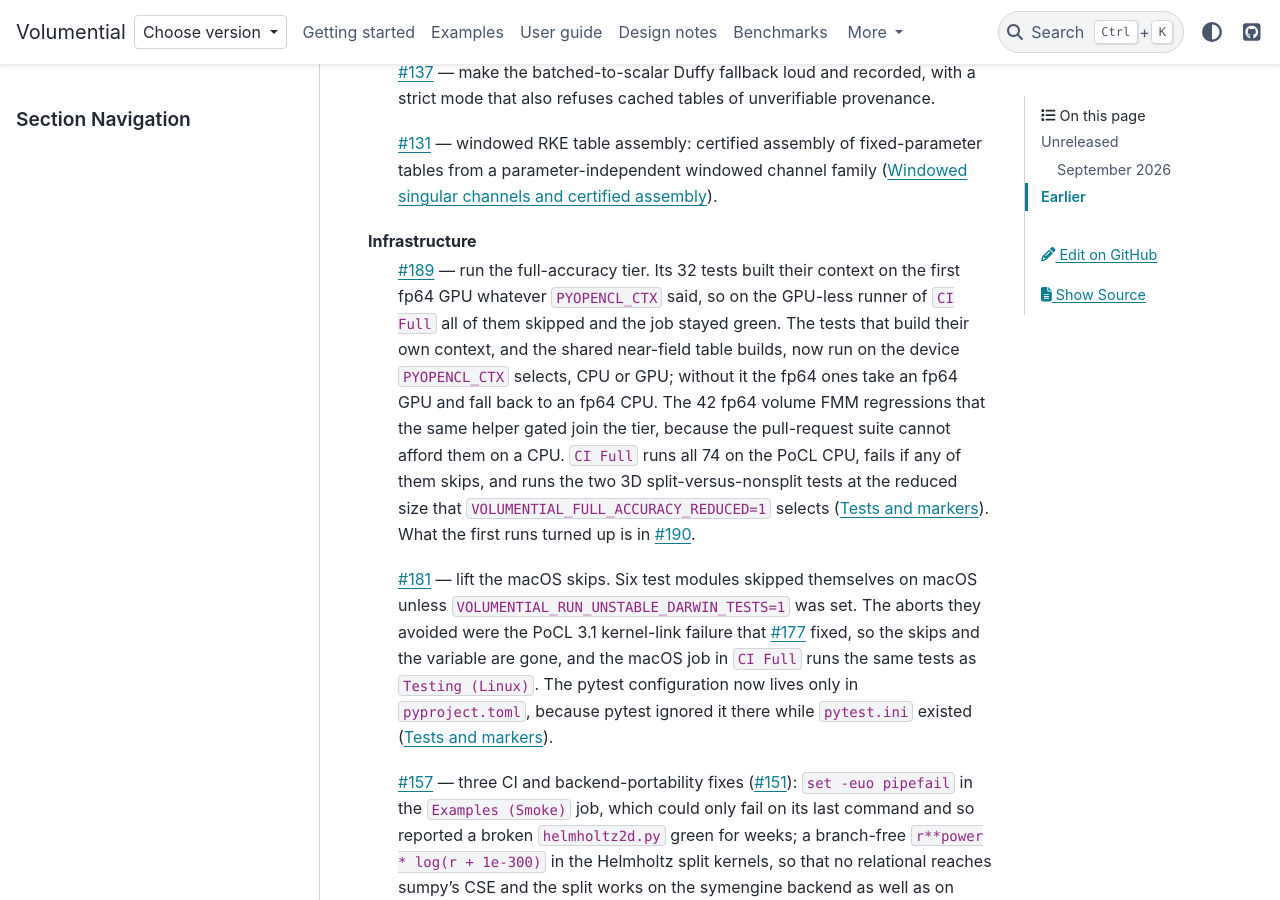
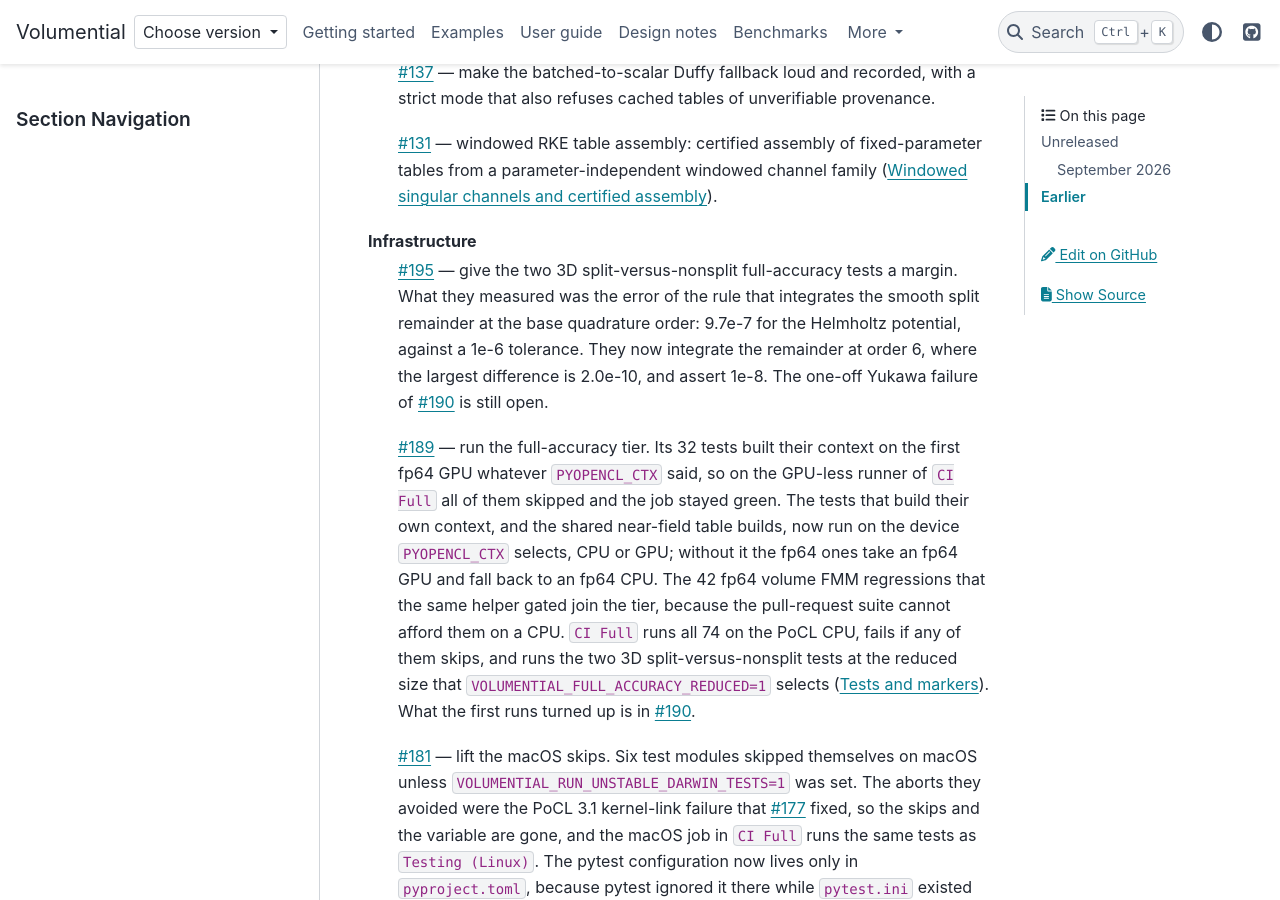
Before and after one commit to xywei/volumential, a Sphinx documentation site: the page built from doc/source/changelog.md, in a window 1280 px wide and 900 px high, scrolled down 2095 px. Built offline with Sphinx 7.4.7 and the PyData theme 0.15.4, drawn with Linux system fonts in a browser that asks for light colours.

Commit message:
docs: add #195 to the changelog

```diff
--- a/doc/source/changelog.md
+++ b/doc/source/changelog.md
@@ -87,6 +87,13 @@ Tables and numerics
   ({doc}`design-notes/windowed-channels`).
 
 Infrastructure
+: [#195](https://github.com/xywei/volumential/pull/195) — give the two 3D
+  split-versus-nonsplit full-accuracy tests a margin. What they measured was
+  the error of the rule that integrates the smooth split remainder at the
+  base quadrature order: 9.7e-7 for the Helmholtz potential, against a 1e-6
+  tolerance. They now integrate the remainder at order 6, where the largest
+  difference is 2.0e-10, and assert 1e-8. The one-off Yukawa failure of
+  [#190](https://github.com/xywei/volumential/issues/190) is still open.
 : [#189](https://github.com/xywei/volumential/pull/189) — run the
   full-accuracy tier. Its 32 tests built their context on the first fp64 GPU
   whatever `PYOPENCL_CTX` said, so on the GPU-less runner of `CI Full` all of
```
